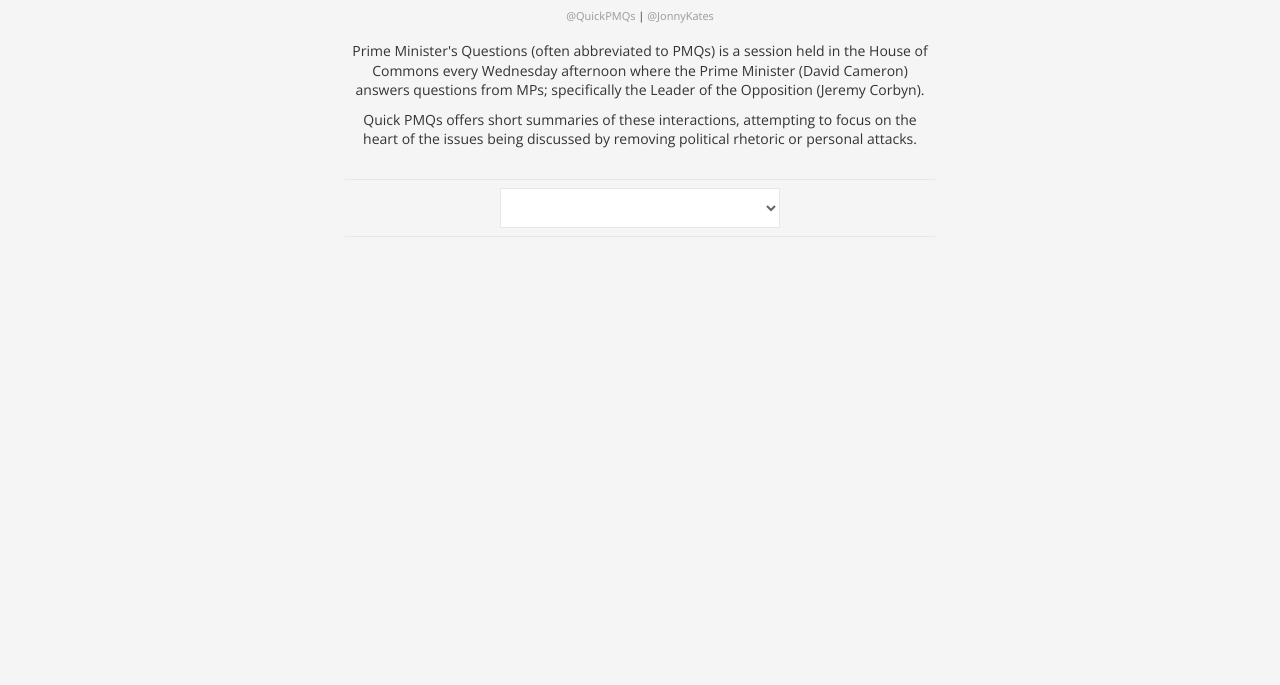
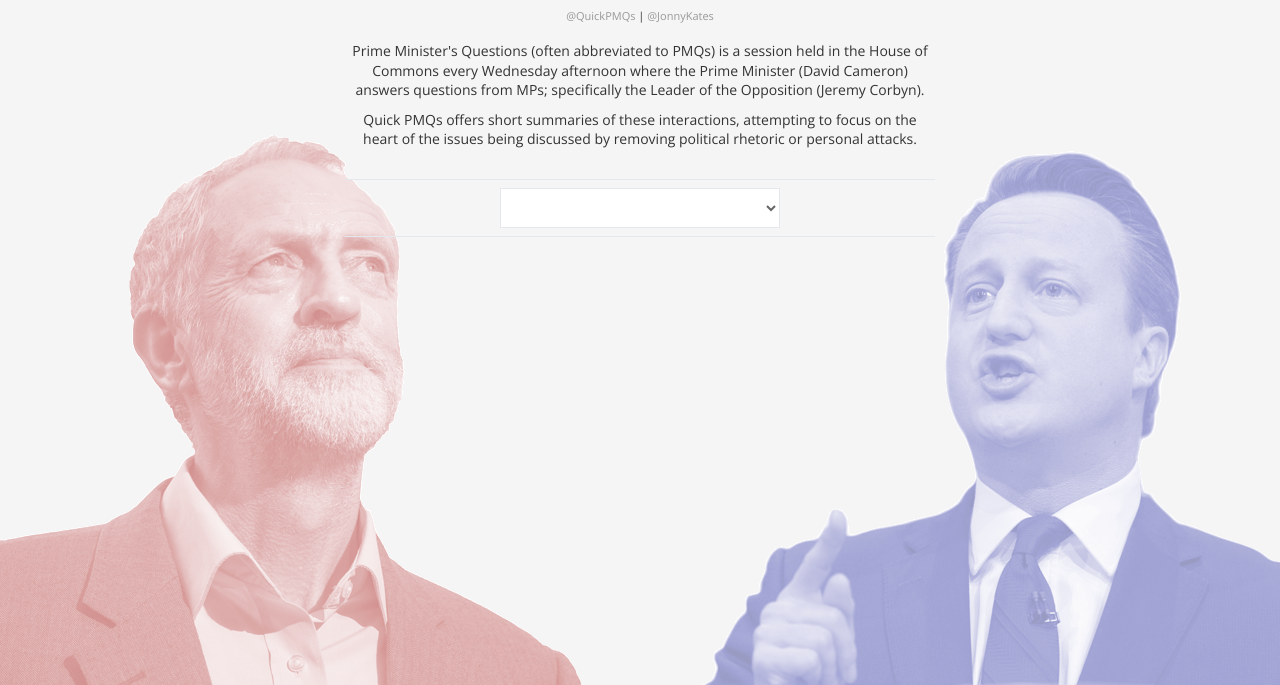
Before and after one commit to jonnykates/quick-pmqs-v1, a plain HTML site: page index.html in a window 1280 px wide. Shown: the part 115-800 px from the top of the page. Drawn offline with nearby package versions, Linux system fonts and the light colour scheme; the site is published under a folder, as on GitHub Pages, so addresses that start at the root find nothing; a web font is replaced by a local one.

Commit message:
File paths

```diff
--- a/style/style.scss
+++ b/style/style.scss
@@ -27,7 +27,7 @@ body {
   width: 100%;
   height: 100%;
   position: fixed;
-  background-image: url('/img/background-corbyn.png');
+  background-image: url('../img/background-corbyn.png');
   background-repeat: no-repeat;
   background-position: bottom left;
   z-index: -1;
@@ -37,7 +37,7 @@ body {
   width: 100%;
   height: 100%;
   position: fixed;
-  background-image: url('/img/background-cameron.png');
+  background-image: url('../img/background-cameron.png');
   background-repeat: no-repeat;
   background-position: bottom right;
   z-index: -2;
```
Also changed, not shown: style/style.css.
